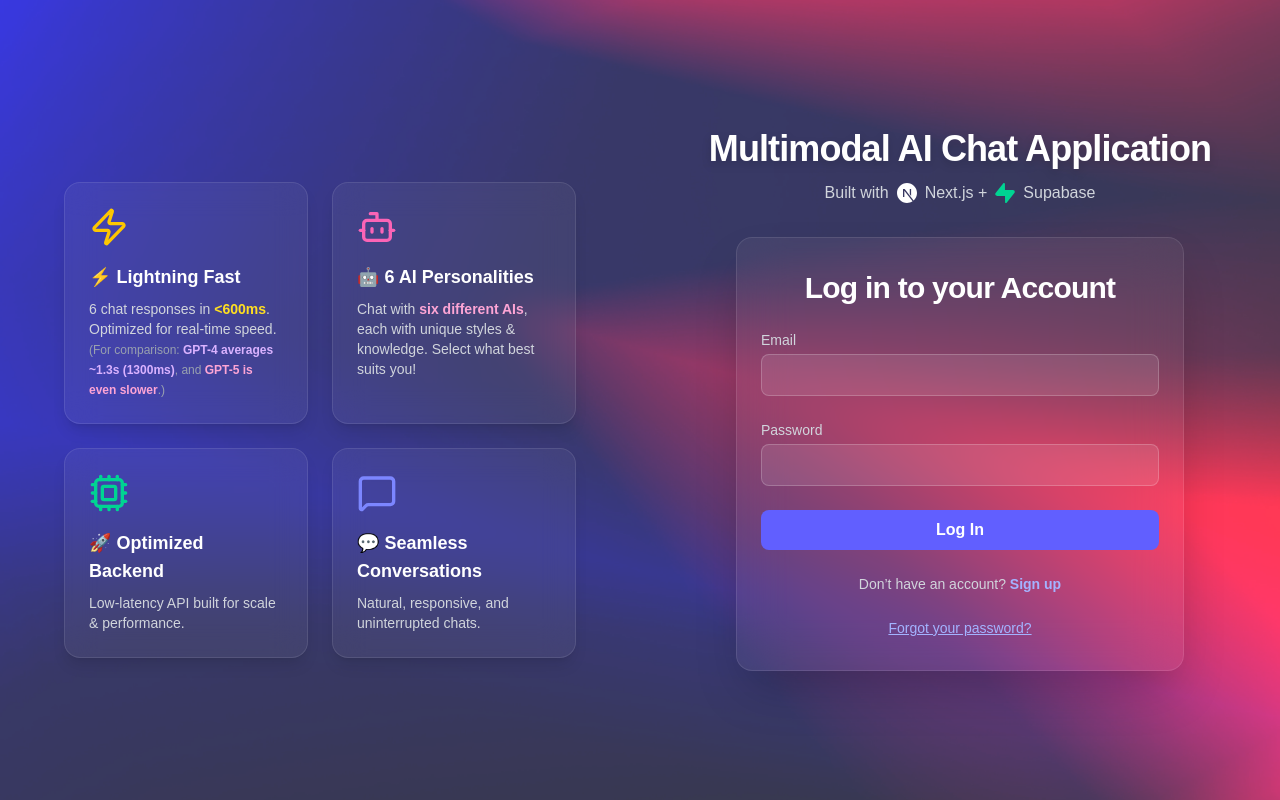
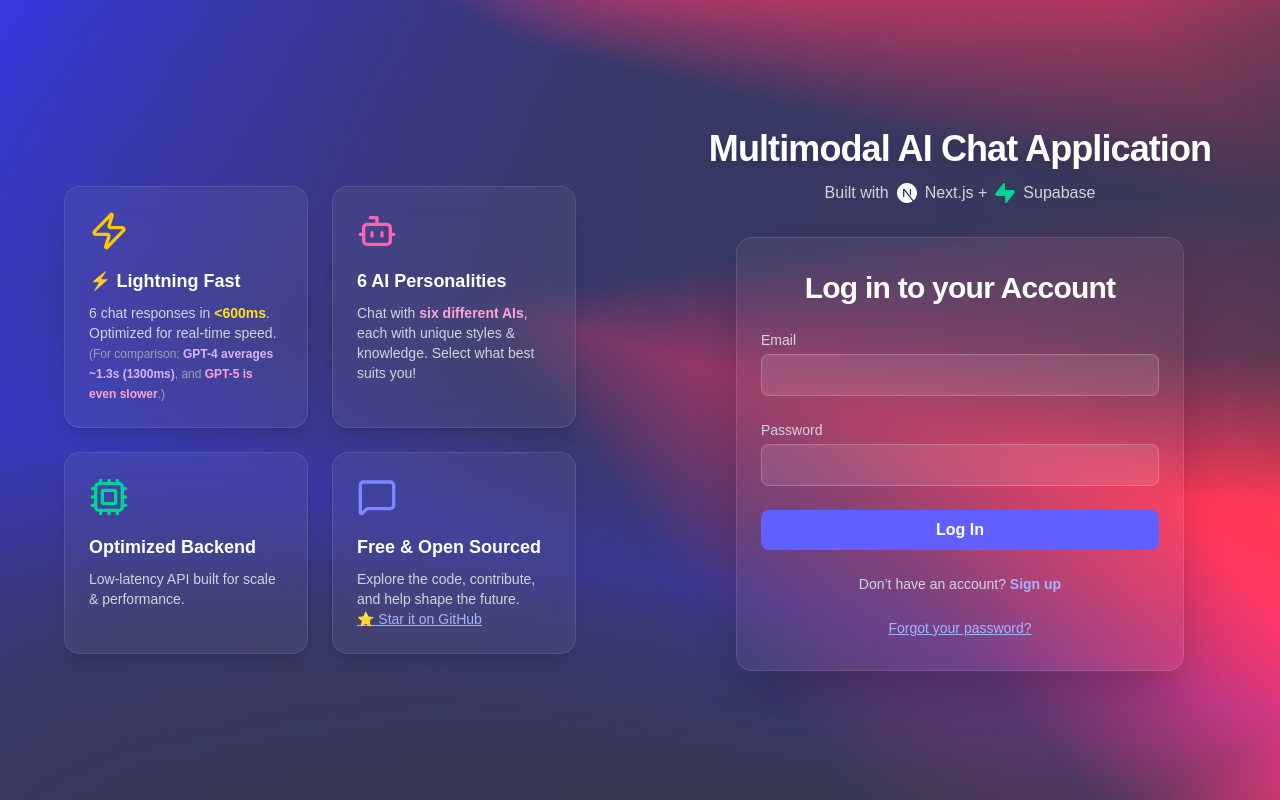
Before and after one commit to iiioooiso/Fiesta-Multi-Ai-Chat, a Next.js app: page /login in a window 1280 px wide. Built offline with nearby package versions, Linux system fonts and the light colour scheme.

Commit message:
modified:   src/app/login/page.tsx

```diff
--- a/src/app/login/page.tsx
+++ b/src/app/login/page.tsx
@@ -129,7 +129,7 @@ export default function LoginPage() {
 
                         <div className="bg-white/5 border border-white/10 backdrop-blur-lg rounded-2xl p-6 text-center md:text-left shadow-lg hover:scale-105 transition">
                             <Bot className="mx-auto md:mx-0 text-pink-400 w-10 h-10" />
-                            <h3 className="mt-4 text-lg font-semibold text-white">🤖 6 AI Personalities</h3>
+                            <h3 className="mt-4 text-lg font-semibold text-white">6 AI Personalities</h3>
                             <p className="mt-2 text-gray-300 text-sm">
                                 Chat with <span className="text-pink-300 font-bold">six different AIs</span>,
                                 each with unique styles & knowledge. Select what best suits you!
@@ -138,7 +138,7 @@ export default function LoginPage() {
 
                         <div className="bg-white/5 border border-white/10 backdrop-blur-lg rounded-2xl p-6 text-center md:text-left shadow-lg hover:scale-105 transition">
                             <Cpu className="mx-auto md:mx-0 text-emerald-400 w-10 h-10" />
-                            <h3 className="mt-4 text-lg font-semibold text-white">🚀 Optimized Backend</h3>
+                            <h3 className="mt-4 text-lg font-semibold text-white">Optimized Backend</h3>
                             <p className="mt-2 text-gray-300 text-sm">
                                 Low-latency API built for scale & performance.
                             </p>
@@ -146,9 +146,13 @@ export default function LoginPage() {
 
                         <div className="bg-white/5 border border-white/10 backdrop-blur-lg rounded-2xl p-6 text-center md:text-left shadow-lg hover:scale-105 transition">
                             <MessageSquare className="mx-auto md:mx-0 text-indigo-400 w-10 h-10" />
-                            <h3 className="mt-4 text-lg font-semibold text-white">💬 Seamless Conversations</h3>
+                            <h3 className="mt-4 text-lg font-semibold text-white">Free & Open Sourced</h3>
                             <p className="mt-2 text-gray-300 text-sm">
-                                Natural, responsive, and uninterrupted chats.
+                                Explore the code, contribute, and help shape the future.<br />
+                                <Link href="https://github.com/your-repo" target="_blank"
+                                    className="text-indigo-300 hover:text-indigo-200 underline">
+                                    ⭐ Star it on GitHub
+                                </Link>
                             </p>
                         </div>
                     </div>
```
